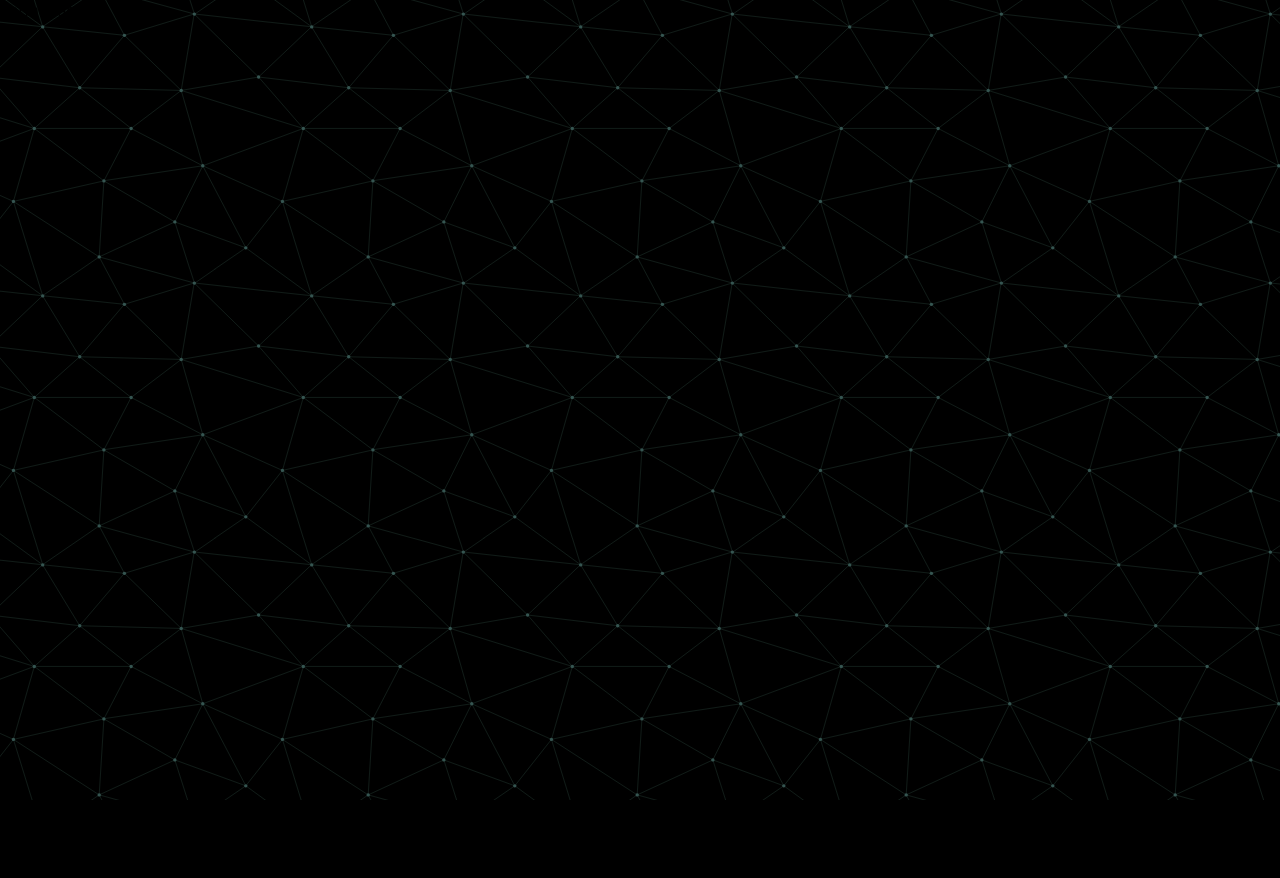
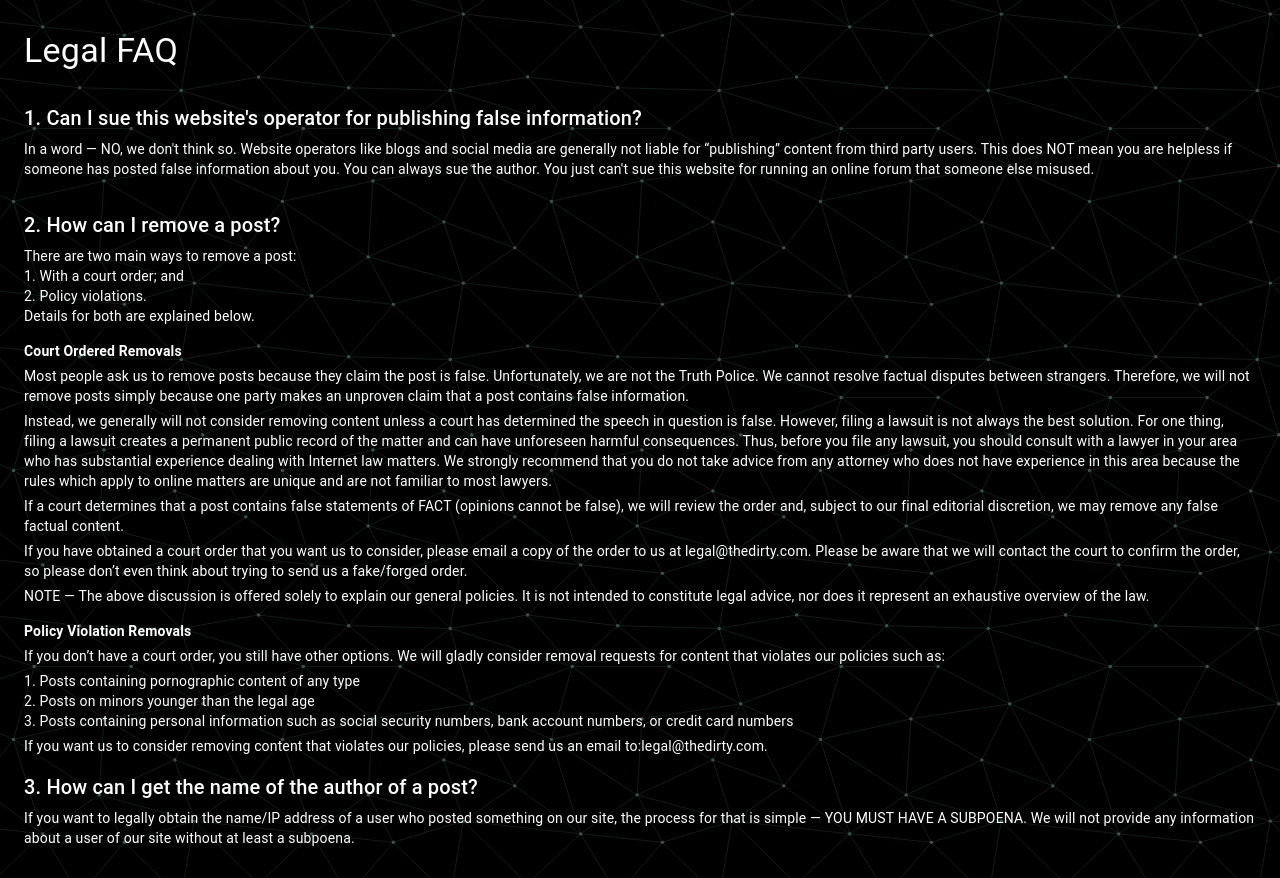
Before and after one commit to Behzad-Az/Memories-Project-20220505, a React (Create React App) app in the folder client/: page /terms in a window 1280 px wide. Before the commit the page ends 800 px from the top, so only its background shows below. Built offline with nearby package versions, Linux system fonts and the light colour scheme.

Commit message:
react router

```diff
--- a/client/src/pages/HomePage/HomePage.tsx
+++ b/client/src/pages/HomePage/HomePage.tsx
@@ -7,6 +7,7 @@ import {
   Grid,
   Modal
 } from '@material-ui/core';
+import { NavLink } from 'react-router-dom';
 
 import { useAppDispatch, useAppSelector } from '../../store/store';
 import { fetchPosts, toggleFormModal } from '../../store/actions/posts';
@@ -39,6 +40,7 @@ const HomePage: FC<Props> = () : JSX.Element => {
         position='static'
         color='inherit'
       >
+        <NavLink to='/terms' exact>About</NavLink>
         <Typography
           className={classes.heading}
           variant='h3'
--- a/client/src/pages/TermsPage/TermsPage.tsx
+++ b/client/src/pages/TermsPage/TermsPage.tsx
@@ -1,10 +1,85 @@
 import React, { FC } from 'react';
+import {
+  Container,
+  AppBar,
+  Typography,
+  Grow,
+  Grid,
+  Modal
+} from '@material-ui/core';
 
 interface Props {};
 
 const TermsPage: FC<Props> = () : JSX.Element => {
   return (
-    <div>TermsPage</div>
+    <Container maxWidth='lg'>
+
+      <Typography variant='h4' style={{ color: 'white', paddingBottom: 30, paddingTop: 30 }}>
+        Legal FAQ
+      </Typography>
+
+      <Typography variant='h6' style={{ color: 'white', paddingBottom: 5 }}>
+        1. Can I sue this website's operator for publishing false information?
+      </Typography>
+      <Typography variant='body2' style={{ color: 'white', paddingBottom: 30 }}>
+        In a word — NO, we don't think so.
+        Website operators like blogs and social media are generally not liable for “publishing” content from third party users.
+        This does NOT mean you are helpless if someone has posted false information about you. You can always sue the author. You just can't sue this website for running an online forum that someone else misused.
+      </Typography>
+
+      <Typography variant='h6' style={{ color: 'white', paddingBottom: 5 }}>
+        2. How can I remove a post?
+      </Typography>
+      <Typography variant='body2' style={{ color: 'white', paddingBottom: 15 }}>
+        There are two main ways to remove a post: <br />
+        1. With a court order; and <br />
+        2. Policy violations. <br />
+        Details for both are explained below.
+      </Typography>
+
+      <Typography variant='body2' style={{ color: 'white', fontWeight: 600, paddingBottom: 5 }}>
+        Court Ordered Removals
+      </Typography>
+      <Typography variant='body2' style={{ color: 'white', paddingBottom: 5 }}>
+        Most people ask us to remove posts because they claim the post is false. Unfortunately, we are not the Truth Police. We cannot resolve factual disputes between strangers. Therefore, we will not remove posts simply because one party makes an unproven claim that a post contains false information.
+      </Typography>
+      <Typography variant='body2' style={{ color: 'white', paddingBottom: 5 }}>
+        Instead, we generally will not consider removing content unless a court has determined the speech in question is false. However, filing a lawsuit is not always the best solution. For one thing, filing a lawsuit creates a permanent public record of the matter and can have unforeseen harmful consequences. Thus, before you file any lawsuit, you should consult with a lawyer in your area who has substantial experience dealing with Internet law matters. We strongly recommend that you do not take advice from any attorney who does not have experience in this area because the rules which apply to online matters are unique and are not familiar to most lawyers.
+      </Typography>
+      <Typography variant='body2' style={{ color: 'white', paddingBottom: 5 }}>
+        If a court determines that a post contains false statements of FACT (opinions cannot be false), we will review the order and, subject to our final editorial discretion, we may remove any false factual content.
+      </Typography>
+      <Typography variant='body2' style={{ color: 'white', paddingBottom: 5 }}>
+        If you have obtained a court order that you want us to consider, please email a copy of the order to us at legal@thedirty.com. Please be aware that we will contact the court to confirm the order, so please don’t even think about trying to send us a fake/forged order.
+      </Typography>
+      <Typography variant='body2' style={{ color: 'white', paddingBottom: 15 }}>
+        NOTE — The above discussion is offered solely to explain our general policies. It is not intended to constitute legal advice, nor does it represent an exhaustive overview of the law.
+      </Typography>
+
+      <Typography variant='body2' style={{ color: 'white', fontWeight: 600, paddingBottom: 5 }}>
+        Policy Violation Removals
+      </Typography>
+      <Typography variant='body2' style={{ color: 'white', paddingBottom: 5 }}>
+        If you don’t have a court order, you still have other options. We will gladly consider removal requests for content that violates our policies such as:
+      </Typography>
+      <Typography variant='body2' style={{ color: 'white', paddingBottom: 5 }}>
+        1. Posts containing pornographic content of any type <br />
+        2. Posts on minors younger than the legal age <br />
+        3. Posts containing personal information such as social security numbers, bank account numbers, or credit card numbers
+      </Typography>
+      <Typography variant='body2' style={{ color: 'white', paddingBottom: 15 }}>
+        If you want us to consider removing content that violates our policies, please send us an email to:legal@thedirty.com.
+      </Typography>
+
+      <Typography variant='h6' style={{ color: 'white', paddingBottom: 5 }}>
+        3. How can I get the name of the author of a post?
+      </Typography>
+      <Typography variant='body2' style={{ color: 'white', paddingBottom: 30 }}>
+        If you want to legally obtain the name/IP address of a user who posted something on our site, the process for that is simple — YOU MUST HAVE A SUBPOENA. We will not provide any information about a user of our site without at least a subpoena.
+      </Typography>
+
+
+    </Container>
   );
 };
 
```
